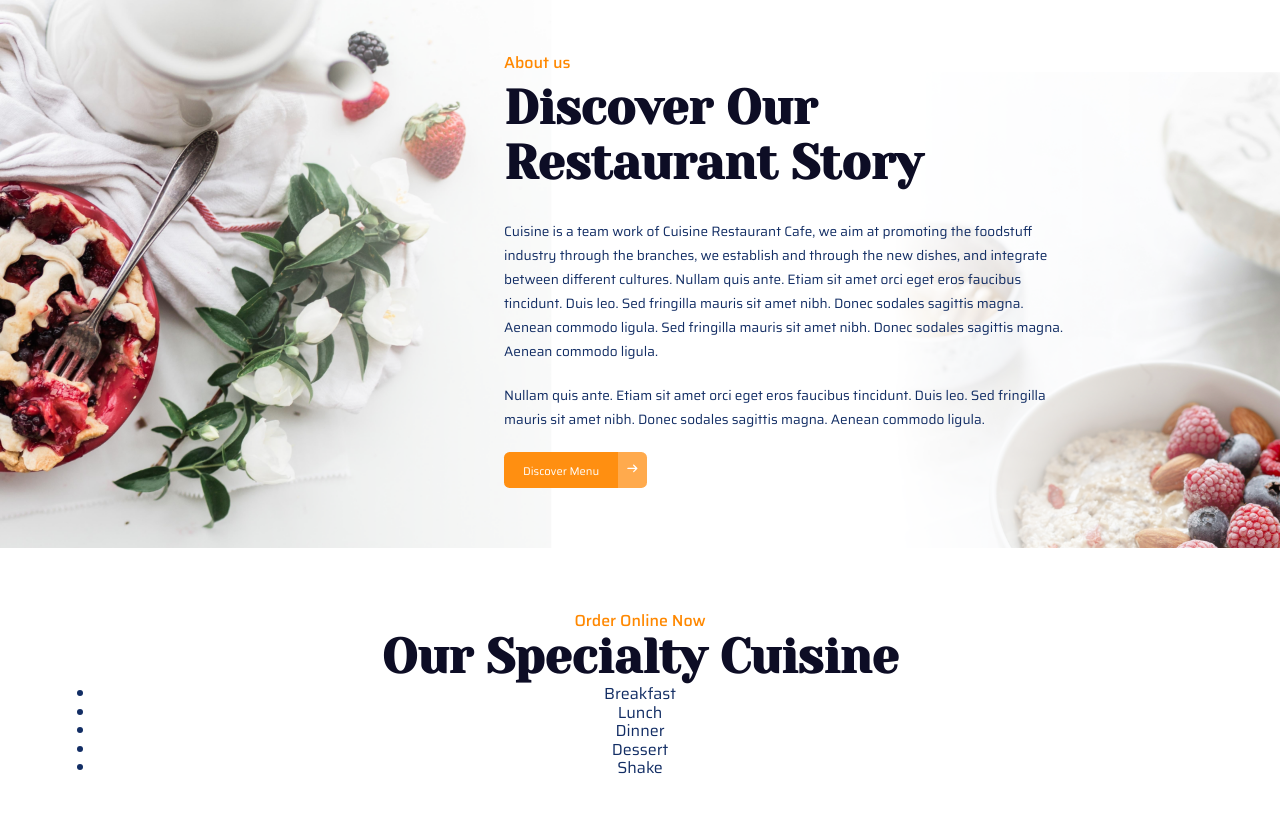
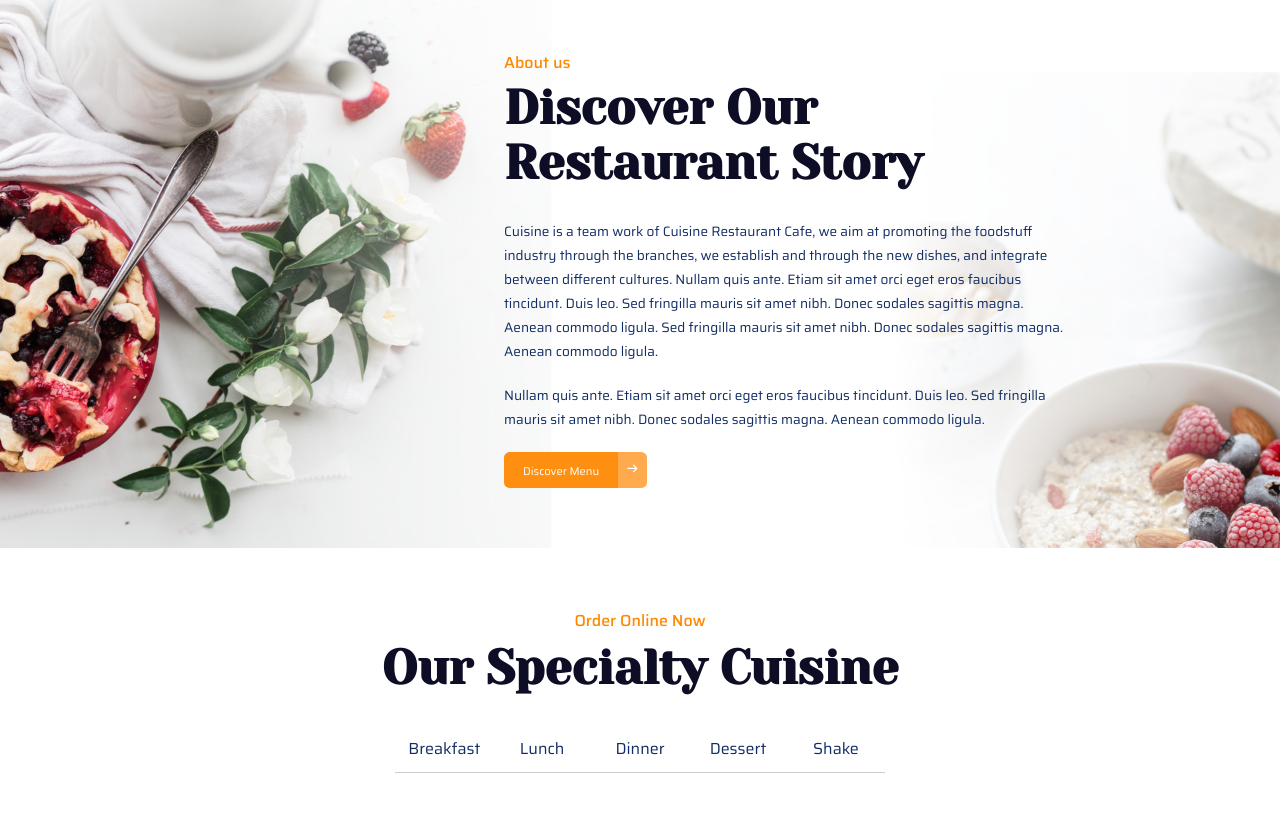
Before and after one commit to DeborahImaji/100devs-class08-homework, a plain HTML site: page restaurant/index.html in a window 1280 px wide. Shown: the part 662-1475 px from the top of the page. Drawn offline with Linux system fonts and the light colour scheme.

Commit message:
Built Restaurant menu top section

```diff
--- a/restaurant/css/style.css
+++ b/restaurant/css/style.css
@@ -253,6 +253,22 @@ h1 {
     color: #0D0D25;
     font-family: "Yeseva One", serif;
     font-size: 3rem;
+    margin: 1% 0% 4% 0%;
+}
+
+.menu-nav {
+    font-size: 0;
+    list-style: none;
+    margin: 0 auto;
+    width: 100%;
+}
+
+.menu-nav li {
+    border-bottom: 0.12rem solid #cdcdcd;
+    display: inline-block;
+    font-size: 1rem;
+    padding-bottom: 1.25%;
+    width: 9%;
 }
 
 footer {}
--- a/restaurant/index.html
+++ b/restaurant/index.html
@@ -139,7 +139,7 @@
         <section id="menu" class="menu">
             <span class="menu-desc-span">Order Online Now</span>
             <h2>Our Specialty Cuisine</h2>
-            <ul>
+            <ul class="menu-nav">
                 <li>Breakfast</li>
                 <li>Lunch</li>
                 <li>Dinner</li>
```
